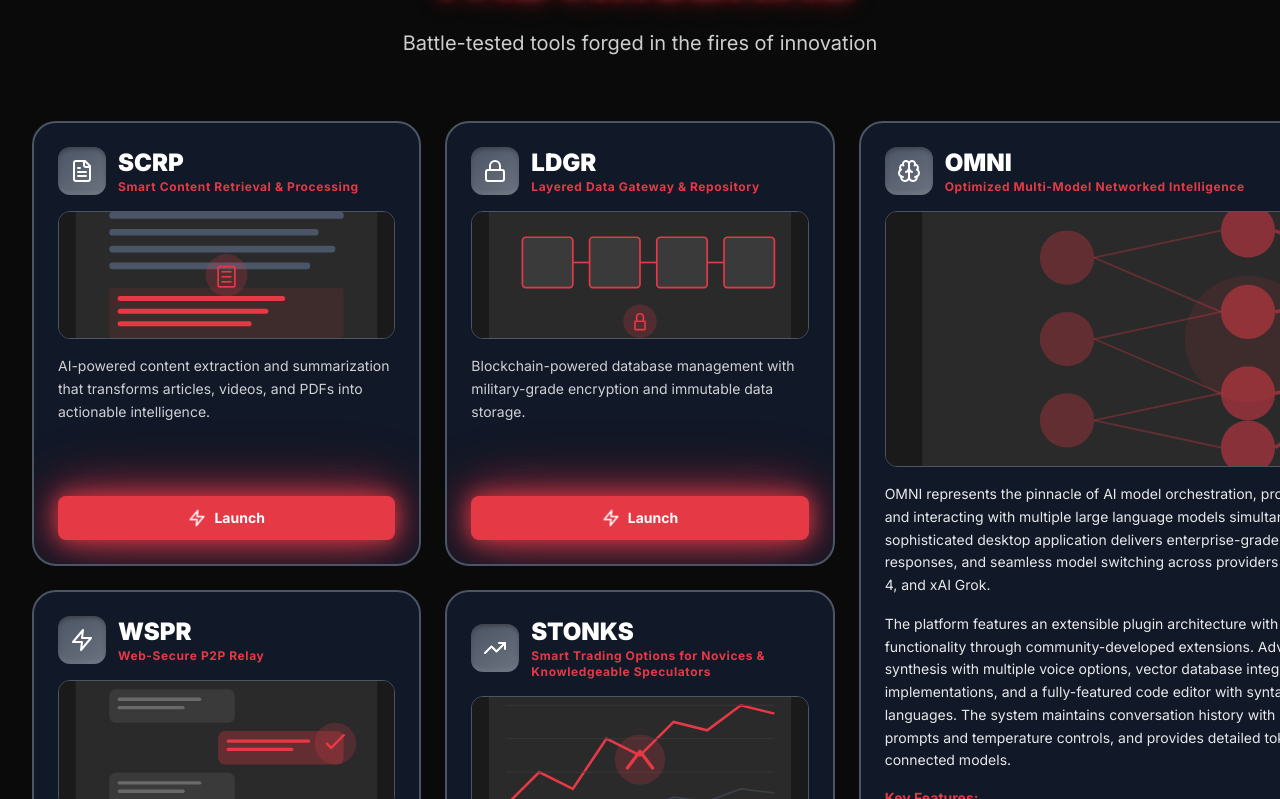
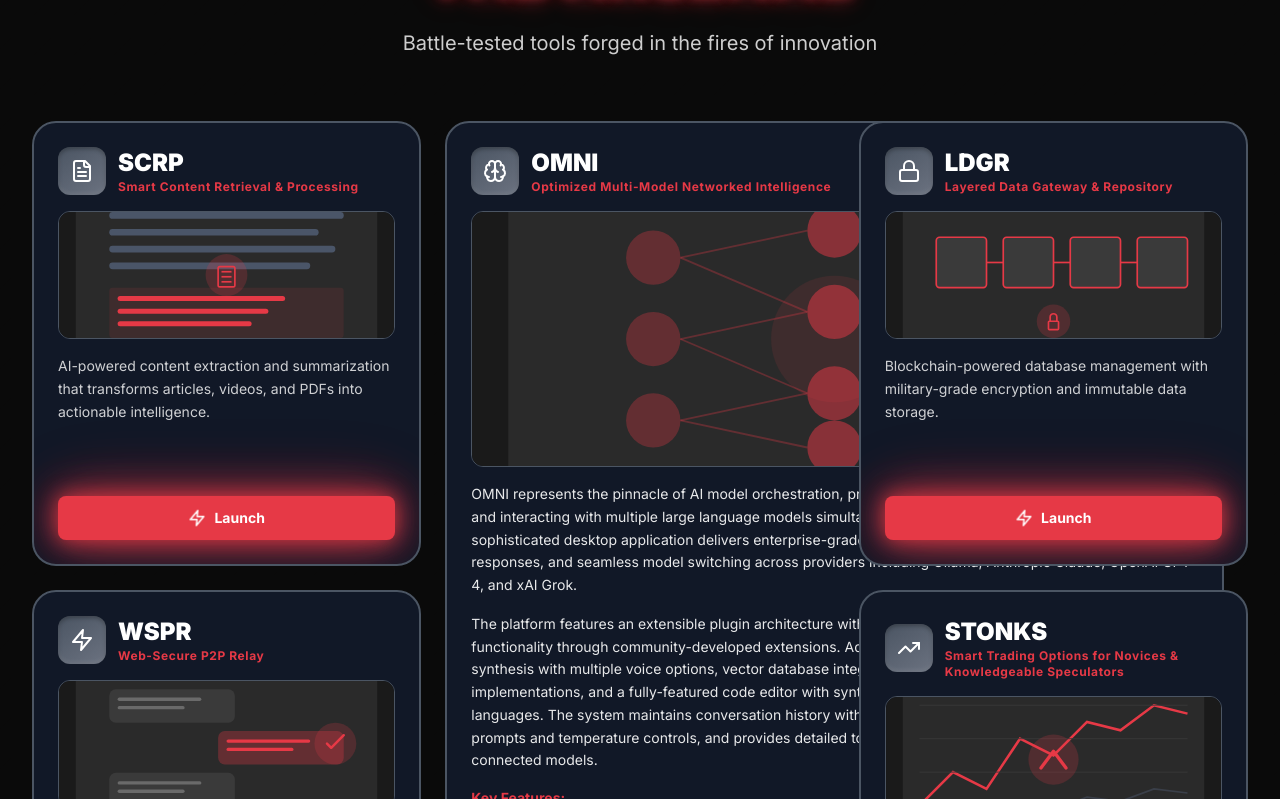
Before and after one commit to 54MUR-AI/RMG, a React (Vite) app: page /#/ in a window 1280 px wide. Shown: the part 1081-1880 px from the top of the page. Built offline with nearby package versions, Linux system fonts and the light colour scheme.

Commit message:
Fix card order logic - featured card now correctly positioned in center column (position 2)

```diff
--- a/src/pages/Home.tsx
+++ b/src/pages/Home.tsx
@@ -11,18 +11,20 @@ export default function Home() {
   const [featuredCard, setFeaturedCard] = useState<string | null>('OMNI')
 
   // Helper to get CSS Grid order based on which card is featured
-  // Target layout: Col1[Card1, Card5], Col2[FEATURED (tall)], Col3[Card3, Card6]
+  // Target layout: Col1[Card1, Card3], Col2[FEATURED (tall)], Col3[Card2, Card4]
+  // Grid positions: 1=left-top, 2=center-top, 3=right-top, 4=left-bottom, 5=center-bottom, 6=right-bottom
   const getCardOrder = (cardName: string) => {
     if (!featuredCard) return 0 // Natural order when nothing featured
-    if (cardName === featuredCard) return 3 // Featured card in position 3 (center column)
+    if (cardName === featuredCard) return 2 // Featured card in position 2 (center column, spans 2 rows)
 
-    // Cards arranged: 1,2 (left col), 3 (featured center), 4,5 (right col)
-    // When OMNI featured: SCRP=1, LDGR=2, OMNI=3, WSPR=4, STONKS=5
+    // Other 4 cards arranged around featured: positions 1, 3, 4, 6 (skipping 2 and 5 for featured)
+    // When OMNI featured: SCRP=1, LDGR=3, WSPR=4, STONKS=6
     const allCards = ['OMNI', 'SCRP', 'LDGR', 'WSPR', 'STONKS']
     const otherCards = allCards.filter(c => c !== featuredCard)
+    const positions = [1, 3, 4, 6] // Left-top, right-top, left-bottom, right-bottom
     const orderMap: Record<string, number> = {}
     otherCards.forEach((card, idx) => {
-      orderMap[card] = idx < 2 ? idx + 1 : idx + 2 // 1,2 then skip 3 (featured), then 4,5
+      orderMap[card] = positions[idx]
     })
     return orderMap[cardName] || 0
   }
```
